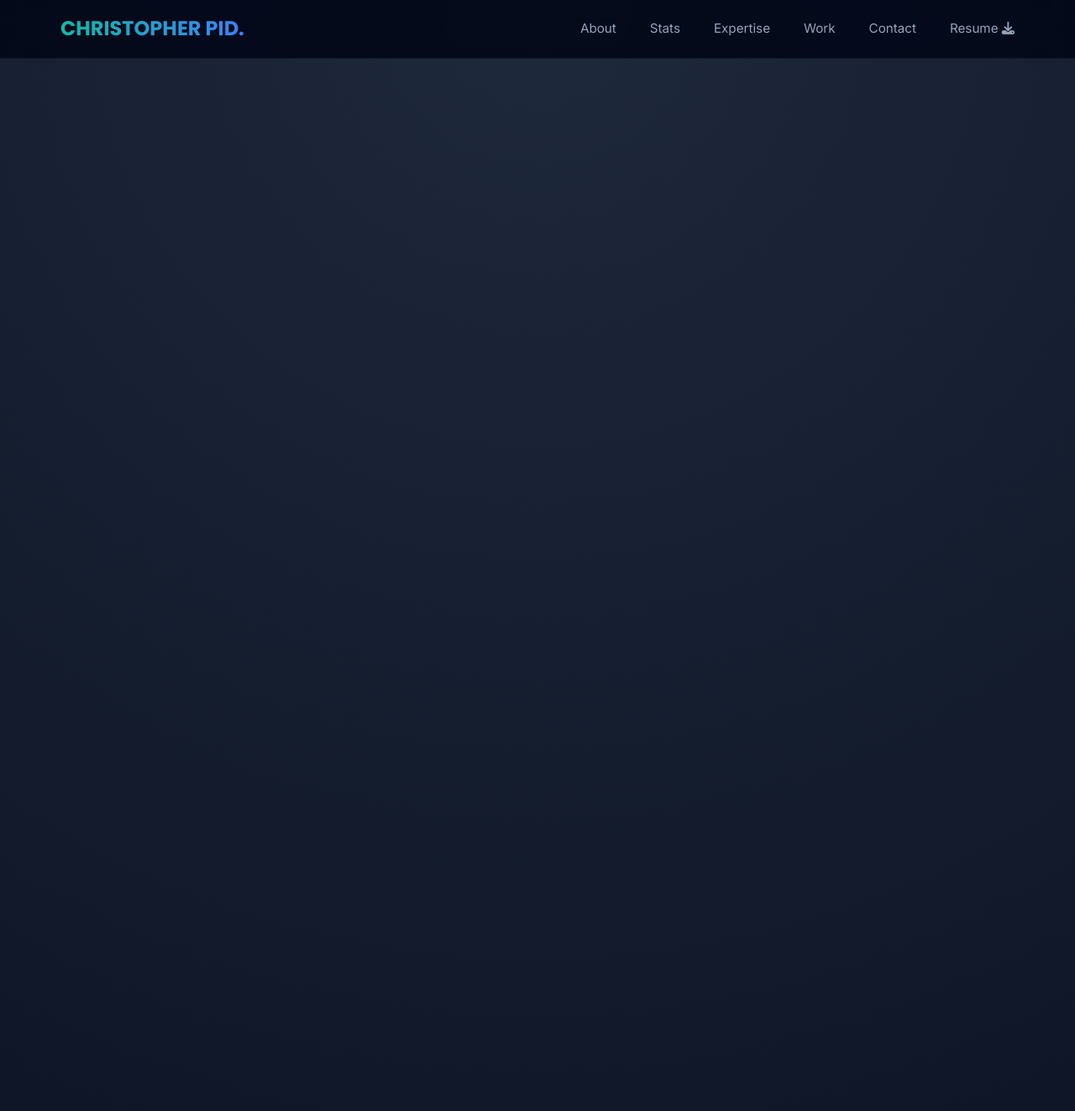
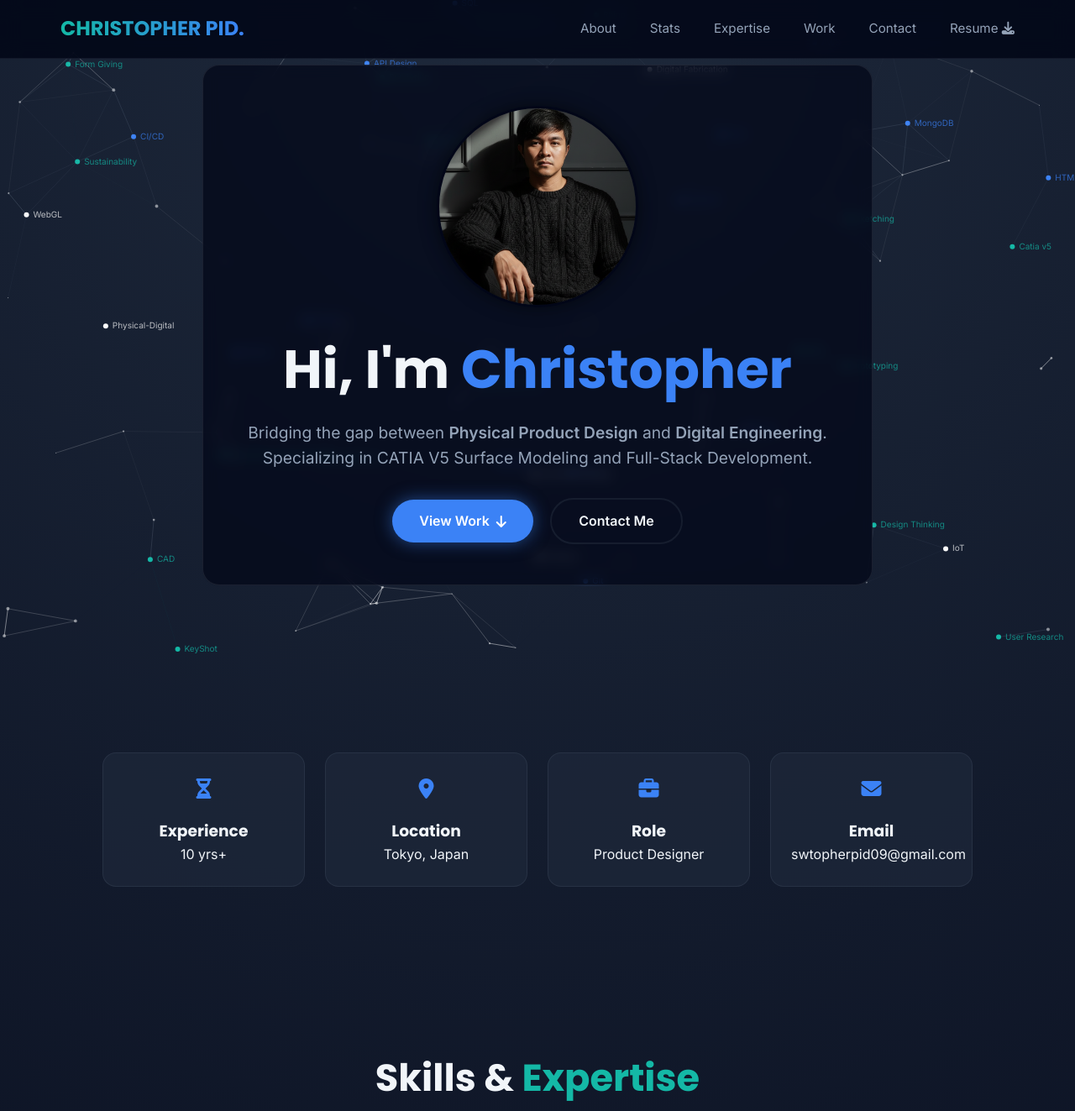
Before and after one commit to topher1993/Christopher-Pid, a plain HTML site: page index.html in a window 1280 px wide. Shown: the top 1323 px of the page at 84% size. Drawn offline with Linux system fonts and the light colour scheme; the site is published under a folder, as on GitHub Pages, so addresses that start at the root find nothing.

Commit message:
Update index.html

```diff
--- a/index.html
+++ b/index.html
@@ -12,7 +12,7 @@
     <link rel="stylesheet" href="https://cdnjs.cloudflare.com/ajax/libs/font-awesome/6.4.0/css/all.min.css">
 
     <!-- External CSS -->
-    <link rel="stylesheet" href="styles/style.css">
+    <link rel="stylesheet" href="./styles/style.css">
 </head>
 <body>
 
@@ -39,7 +39,7 @@
     <section id="about">
         <canvas id="heroCanvas" class="bg-canvas"></canvas>
         <div class="about-content-wrapper reveal">
-            <img src="images/1759986216750.jpg  " alt="Profile" class="profile-img">
+            <img src="./images/1759986216750.jpg  " alt="Profile" class="profile-img">
             <div class="about-text">
                 <h1>Hi, I'm <span>Christopher</span></h1>
                 <p>
@@ -208,6 +208,7 @@
     </div>
 
         <!-- External JavaScript -->
-    <script src="/script/script.js"></script>
+    <script src="./script/script.js"></script>
 </body>
+
 </html>
```
